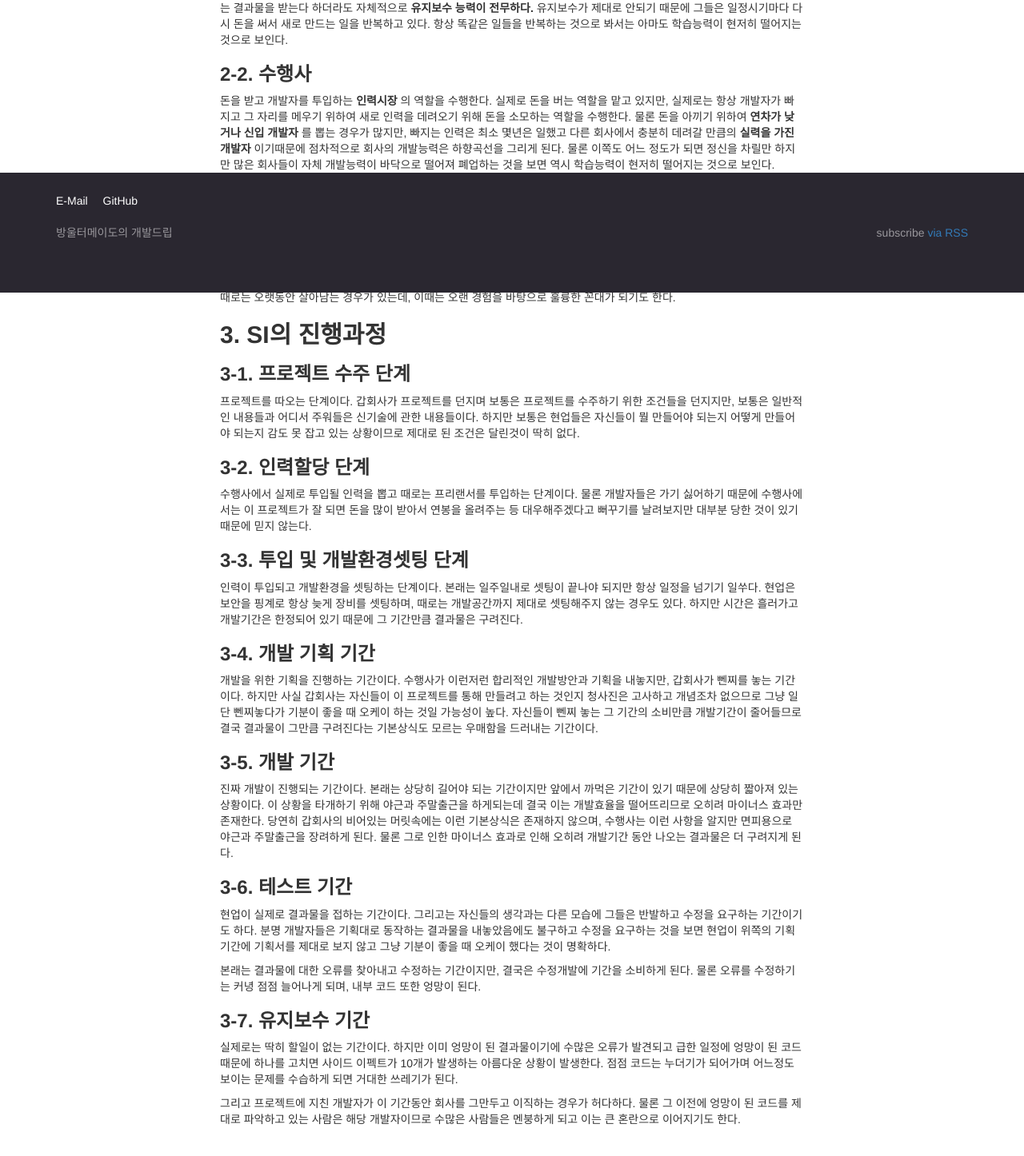
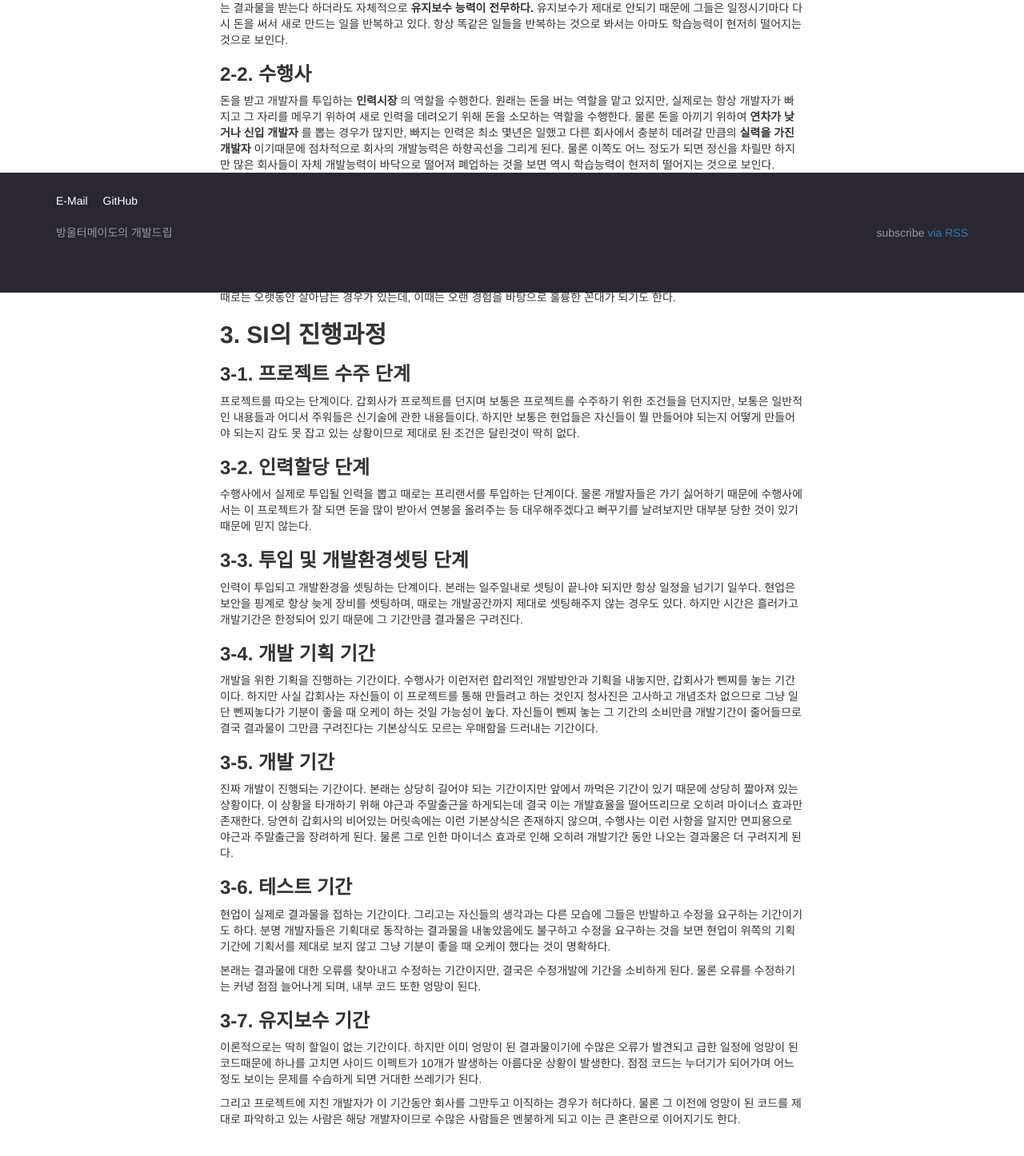
Before and after one commit to cangel6/blog, a Jekyll site: the page built from _posts/2016-09-25-siguide01.md, in a window 1280 px wide. Shown: the part 534-1980 px from the top of the page at 80% size. Built offline with Jekyll 4.4.1, drawn with Linux system fonts in a browser that asks for light colours.

Commit message:
잘 못 적은 내용 수정

```diff
--- a/_posts/2016-09-25-siguide01.md
+++ b/_posts/2016-09-25-siguide01.md
@@ -17,7 +17,7 @@ SI산업에서 돈을 쓰는 역할이지만 그 댓가로 받는 것은 일반
 
 ### 2-2. 수행사
 
-돈을 받고 개발자를 투입하는 **인력시장** 의 역할을 수행한다. 실제로 돈을 버는 역할을 맡고 있지만, 실제로는 항상 개발자가 빠지고 그 자리를 메우기 위하여 새로 인력을 데려오기 위해 돈을 소모하는 역할을 수행한다. 물론 돈을 아끼기 위하여 **연차가 낮거나 신입 개발자** 를 뽑는 경우가 많지만, 빠지는 인력은 최소 몇년은 일했고 다른 회사에서 충분히 데려갈 만큼의 **실력을 가진 개발자** 이기때문에 점차적으로 회사의 개발능력은 하향곡선을 그리게 된다. 물론 이쪽도 어느 정도가 되면 정신을 차릴만 하지만 많은 회사들이 자체 개발능력이 바닥으로 떨어져 폐업하는 것을 보면 역시 학습능력이 현저히 떨어지는 것으로 보인다.
+돈을 받고 개발자를 투입하는 **인력시장** 의 역할을 수행한다. 원래는 돈을 버는 역할을 맡고 있지만, 실제로는 항상 개발자가 빠지고 그 자리를 메우기 위하여 새로 인력을 데려오기 위해 돈을 소모하는 역할을 수행한다. 물론 돈을 아끼기 위하여 **연차가 낮거나 신입 개발자** 를 뽑는 경우가 많지만, 빠지는 인력은 최소 몇년은 일했고 다른 회사에서 충분히 데려갈 만큼의 **실력을 가진 개발자** 이기때문에 점차적으로 회사의 개발능력은 하향곡선을 그리게 된다. 물론 이쪽도 어느 정도가 되면 정신을 차릴만 하지만 많은 회사들이 자체 개발능력이 바닥으로 떨어져 폐업하는 것을 보면 역시 학습능력이 현저히 떨어지는 것으로 보인다.
 
 ### 2-3. 개발자
 
@@ -55,6 +55,6 @@ SI산업에서 돈을 쓰는 역할이지만 그 댓가로 받는 것은 일반
 
 ### 3-7. 유지보수 기간
 
-실제로는 딱히 할일이 없는 기간이다. 하지만 이미 엉망이 된 결과물이기에 수많은 오류가 발견되고 급한 일정에 엉망이 된 코드때문에 하나를 고치면 사이드 이펙트가 10개가 발생하는 아름다운 상황이 발생한다. 점점 코드는 누더기가 되어가며 어느정도 보이는 문제를 수습하게 되면 거대한 쓰레기가 된다.
+이론적으로는 딱히 할일이 없는 기간이다. 하지만 이미 엉망이 된 결과물이기에 수많은 오류가 발견되고 급한 일정에 엉망이 된 코드때문에 하나를 고치면 사이드 이펙트가 10개가 발생하는 아름다운 상황이 발생한다. 점점 코드는 누더기가 되어가며 어느정도 보이는 문제를 수습하게 되면 거대한 쓰레기가 된다.
 
 그리고 프로젝트에 지친 개발자가 이 기간동안 회사를 그만두고 이직하는 경우가 허다하다. 물론 그 이전에 엉망이 된 코드를 제대로 파악하고 있는 사람은 해당 개발자이므로 수많은 사람들은 멘붕하게 되고 이는 큰 혼란으로 이어지기도 한다.
```
